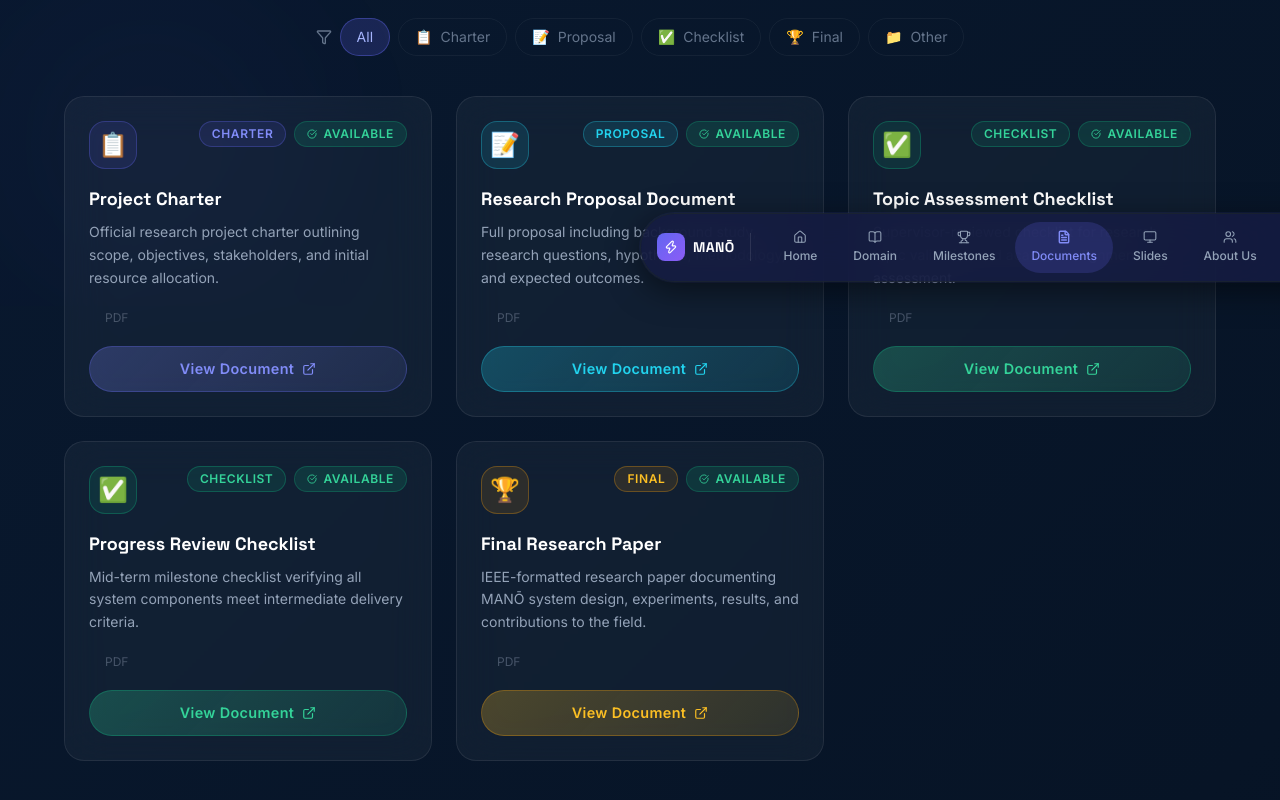
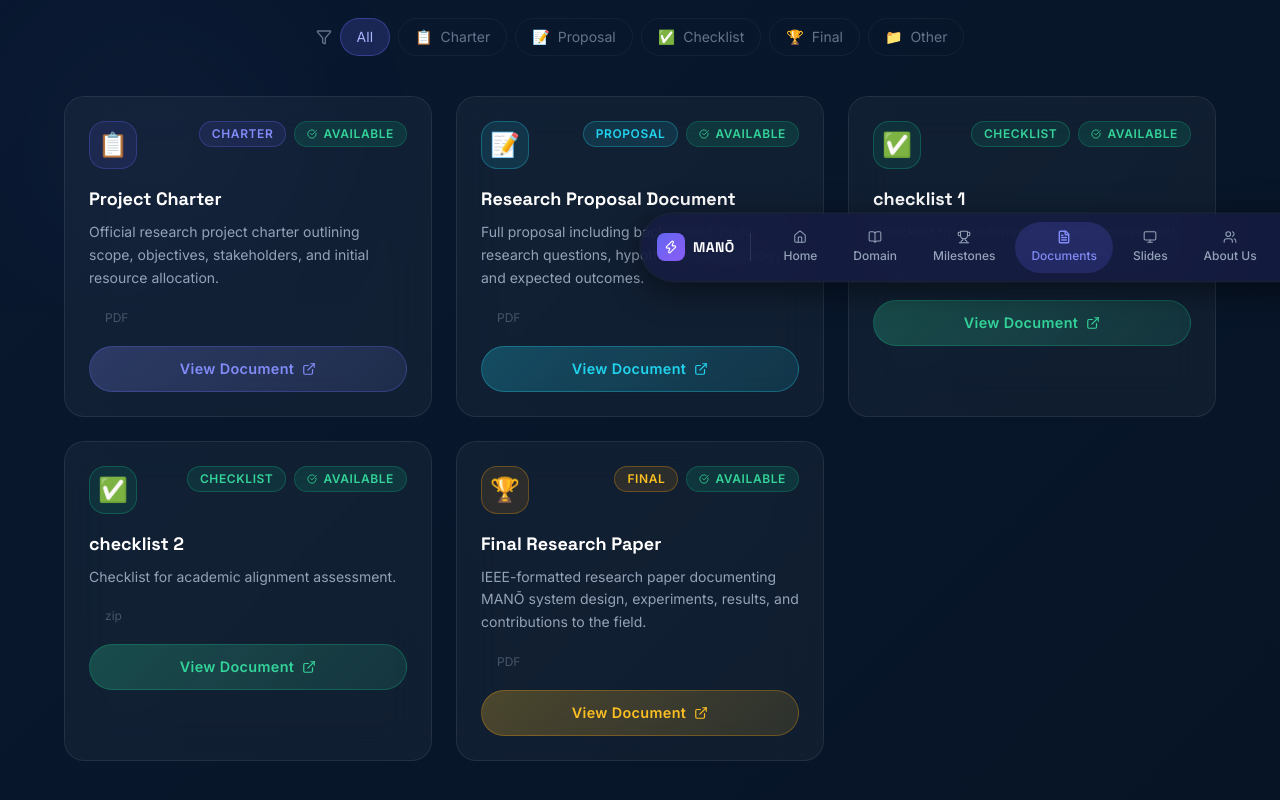
Before and after one commit to dushanDhananjaya/rp, a React (Vite) app: page /documents in a window 1280 px wide. Shown: the part 494-1294 px from the top of the page. Built offline with nearby package versions, Linux system fonts and the light colour scheme.

Commit message:
change file

```diff
--- a/src/constants/data.js
+++ b/src/constants/data.js
@@ -180,22 +180,22 @@ export const documents = [
   {
     id: 3,
     category: "checklist",
-    title: "Topic Assessment Checklist",
-    description: "Supervisor-reviewed checklist for research topic validation and academic alignment assessment.",
+    title: "checklist 1",
+    description: "Checklist for academic alignment assessment.",
     status: "completed",
     date: "2024-01-28",
-    fileType: "PDF",
-    link: "https://drive.google.com/drive/folders/1LhT7DlK1l9NBCyAl4O-BwBbURatYmRYt?usp=sharing",
+    fileType: "zip",
+    link: "CheckList set 1.zip",
   },
   {
     id: 4,
     category: "checklist",
-    title: "Progress Review Checklist",
-    description: "Mid-term milestone checklist verifying all system components meet intermediate delivery criteria.",
+    title: "checklist 2",
+    description: "Checklist for academic alignment assessment.",
     status: "completed",
     date: "2024-05-10",
-    fileType: "PDF",
-    link: "https://drive.google.com/drive/folders/1LhT7DlK1l9NBCyAl4O-BwBbURatYmRYt?usp=sharing",
+    fileType: "zip",
+    link: "CheckList set 2.zip",
   },
   {
     id: 5,
@@ -230,7 +230,7 @@ export const presentations = [
       "Proposed system architecture",
       "Research timeline & deliverables"
     ],
-    link: "introduction-to-the-overall-project.pptx",
+    link: "Introduction to the Overall Project.pptx",
     thumbnail: null
   },
   {
@@ -260,7 +260,7 @@ export const presentations = [
     subtitle: "Integrated System & Advanced Analytics",
     category: "progress2",
     date: "2024-09-10",
-    displayDate: "September 10, 2024",
+    displayDate: "September 10, 2025",
     status: "completed",
     slides: 9,
     duration: "30 minutes",
@@ -283,7 +283,7 @@ export const presentations = [
     date: "2025-01-20",
     displayDate: "May 04, 2026",
     status: "upcoming",
-    slides: 56,
+    slides: 0,
     duration: "45 minutes",
     presenter: "Full Team",
     description: "Final comprehensive presentation covering all research contributions, experimental results, system performance, and impact assessment.",
@@ -293,7 +293,7 @@ export const presentations = [
       "Research contributions & novelty",
       "Future work & publications"
     ],
-    link: "https://drive.google.com/drive/folders/1LhT7DlK1l9NBCyAl4O-BwBbURatYmRYt?usp=sharing",
+    link: null,
     thumbnail: null
   }
 ];
--- a/src/pages/Documents.jsx
+++ b/src/pages/Documents.jsx
@@ -169,7 +169,7 @@ export default function Documents() {
             </div>
           </div>
           <a
-            href="https://drive.google.com/drive/folders/1LhT7DlK1l9NBCyAl4O-BwBbURatYmRYt?usp=sharing"
+            href="https://drive.google.com/drive/folders/1zHJtGBGAIPD3prDiq-Amm6bpo_9KGl2h?usp=sharing"
             target="_blank"
             rel="noopener noreferrer"
             className="btn-primary flex-shrink-0"
```
Also changed, not shown: 2 other files (tests, documents, lock files or other folders).
